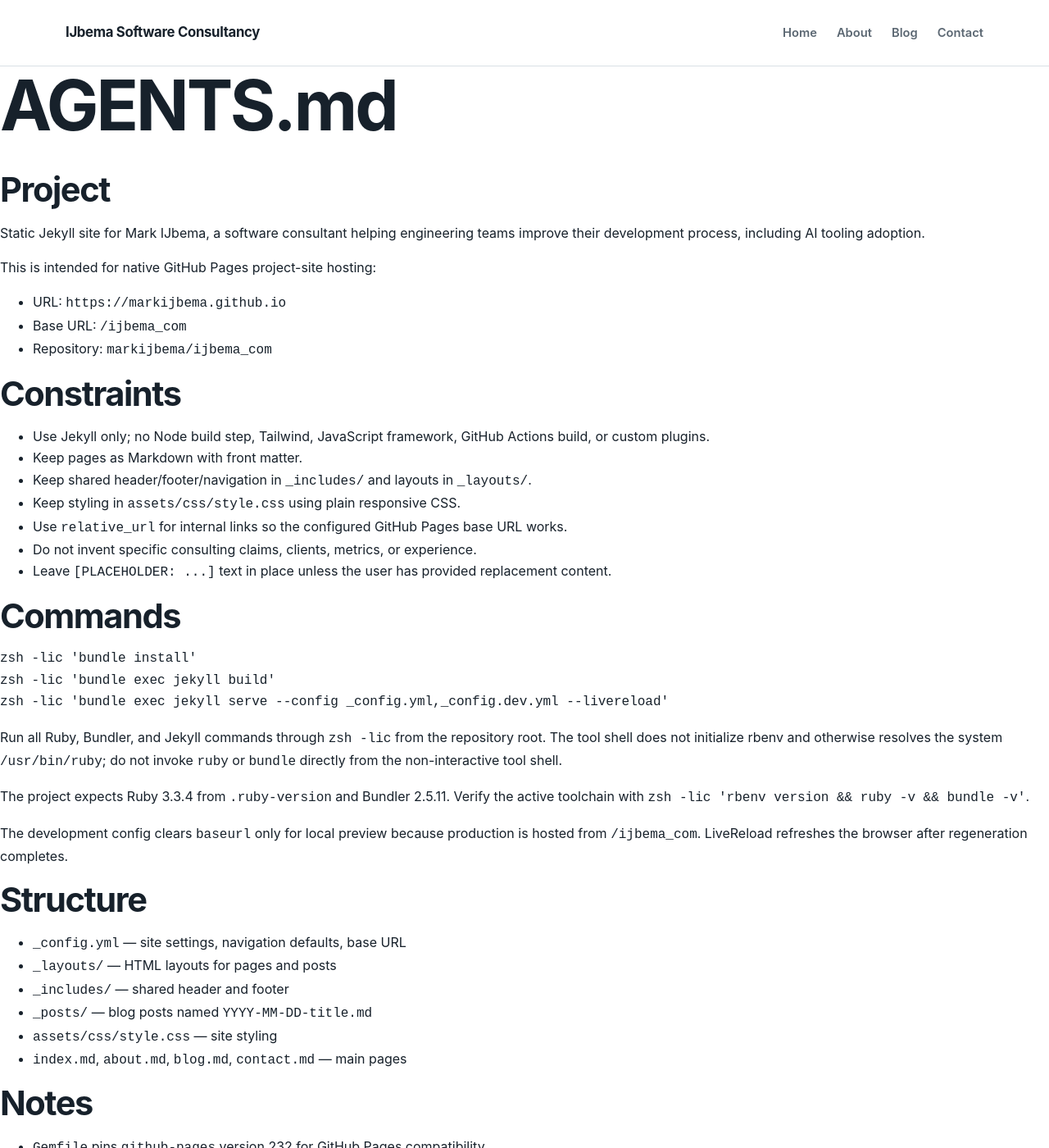
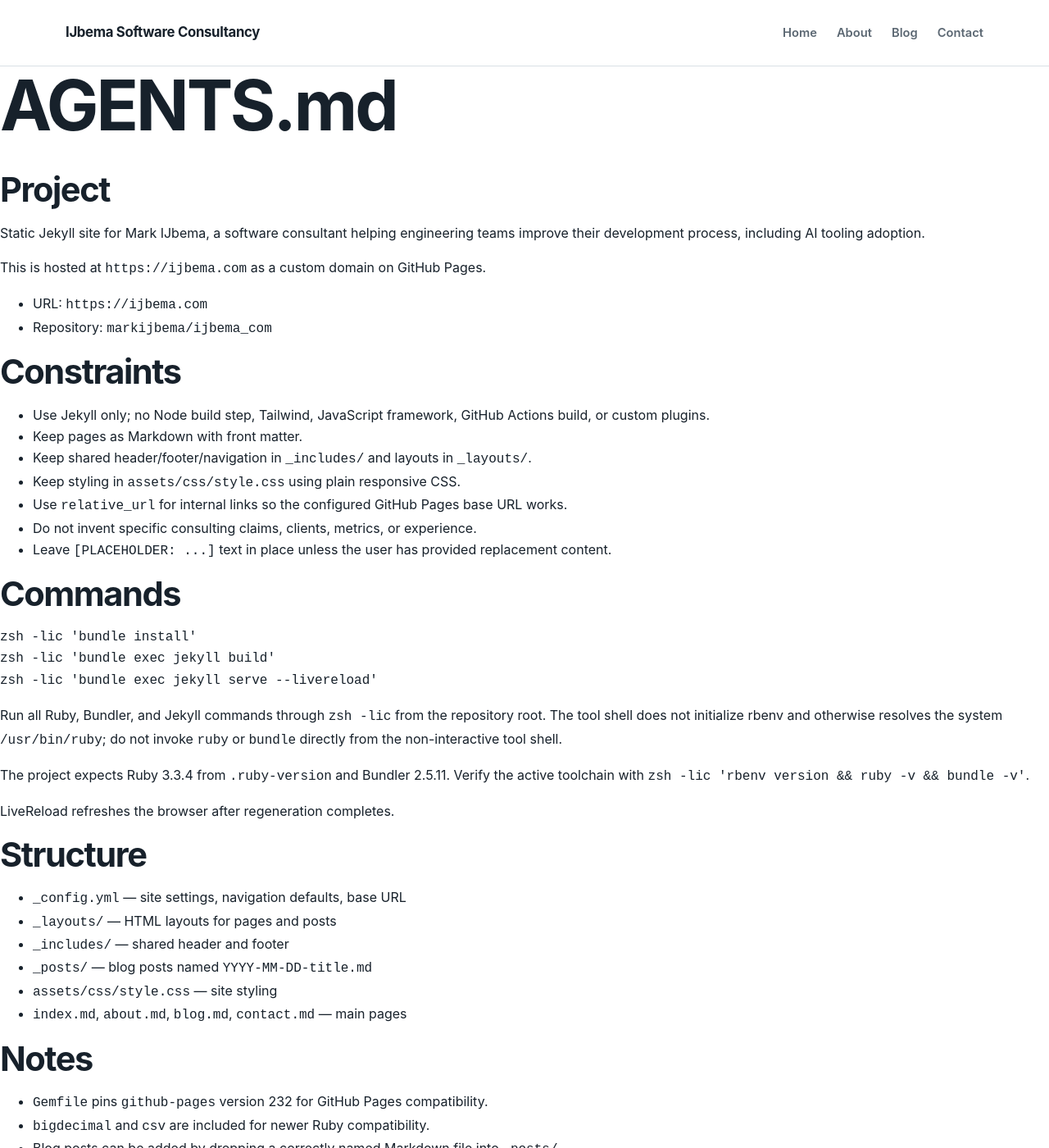
Before and after one commit to markijbema/ijbema_com, a Jekyll site: the page built from AGENTS.md, in a window 1280 px wide and 1400 px high. Shown: the whole window at 82% size. Built offline with Jekyll 4.4.1, drawn with Linux system fonts in a browser that asks for light colours; our own code applies the rules of GitHub Pages for plain Markdown files.

Commit message:
fix config for serving from ijbema.com

````diff
--- a/AGENTS.md
+++ b/AGENTS.md
@@ -5,10 +5,9 @@
 Static Jekyll site for Mark IJbema, a software consultant helping engineering teams improve their development process,
 including AI tooling adoption.
 
-This is intended for native GitHub Pages project-site hosting:
+This is hosted at `https://ijbema.com` as a custom domain on GitHub Pages.
 
-- URL: `https://markijbema.github.io`
-- Base URL: `/ijbema_com`
+- URL: `https://ijbema.com`
 - Repository: `markijbema/ijbema_com`
 
 ## Constraints
@@ -26,7 +25,7 @@ This is intended for native GitHub Pages project-site hosting:
 ```sh
 zsh -lic 'bundle install'
 zsh -lic 'bundle exec jekyll build'
-zsh -lic 'bundle exec jekyll serve --config _config.yml,_config.dev.yml --livereload'
+zsh -lic 'bundle exec jekyll serve --livereload'
 ```
 
 Run all Ruby, Bundler, and Jekyll commands through `zsh -lic` from the repository root. The tool shell does not
@@ -36,7 +35,6 @@ non-interactive tool shell.
 The project expects Ruby 3.3.4 from `.ruby-version` and Bundler 2.5.11. Verify the active toolchain with
 `zsh -lic 'rbenv version && ruby -v && bundle -v'`.
 
-The development config clears `baseurl` only for local preview because production is hosted from `/ijbema_com`.
 LiveReload refreshes the browser after regeneration completes.
 
 ## Structure
--- a/_config.dev.yml
+++ /dev/null
@@ -1 +0,0 @@
-baseurl: ""
--- a/_config.yml
+++ b/_config.yml
@@ -1,7 +1,7 @@
 title: "IJbema Software Consultancy"
 description: "Optimizing software development processes with a no-nonsense pragmatic approach"
-url: "https://markijbema.github.io"
-baseurl: "/ijbema_com"
+url: "https://ijbema.com"
+baseurl: ""
 repository: "markijbema/ijbema_com"
 email: "mark@ijbema.com"
 linkedin_url: "https://www.linkedin.com/in/markijbema/"
````
